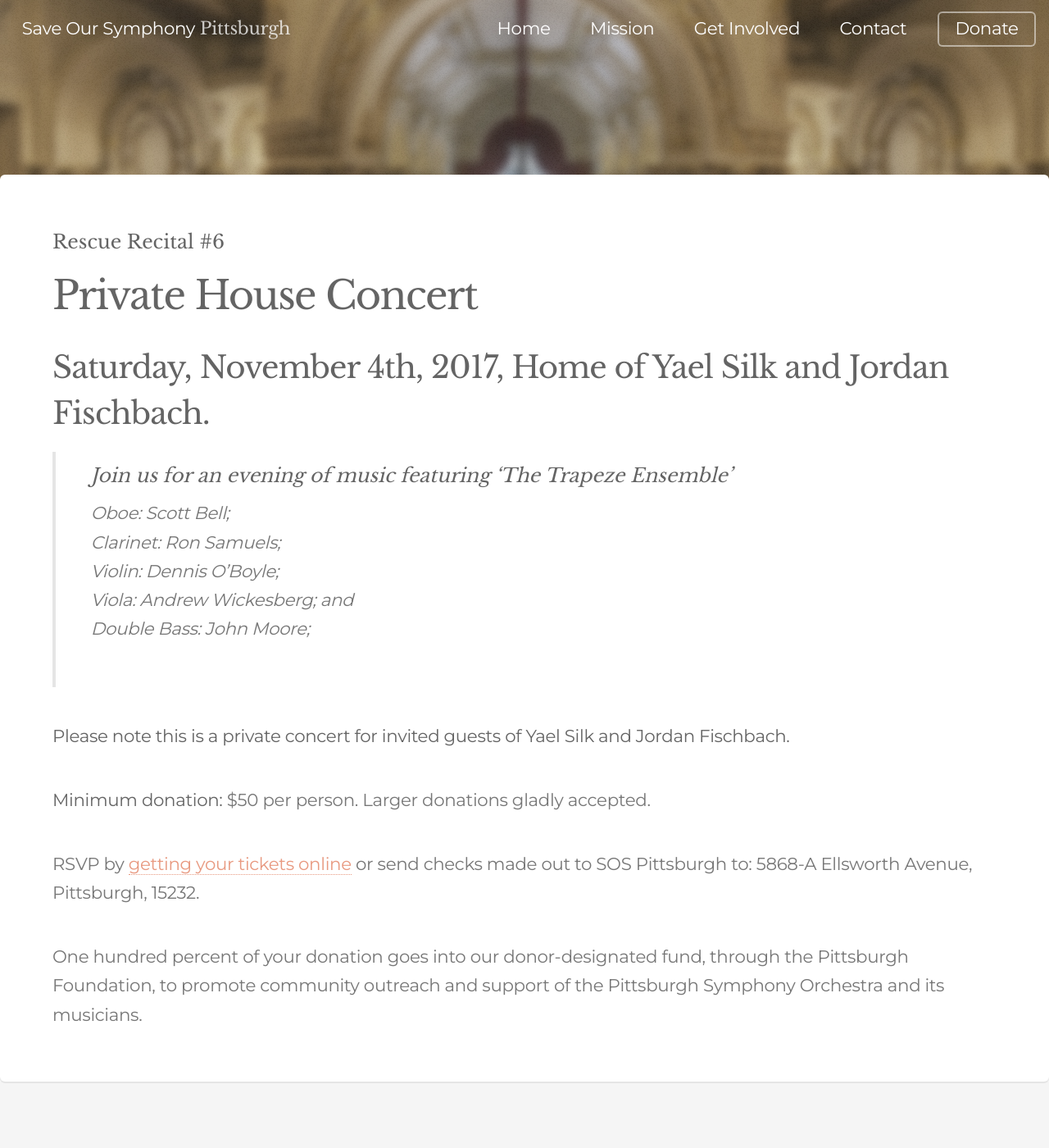
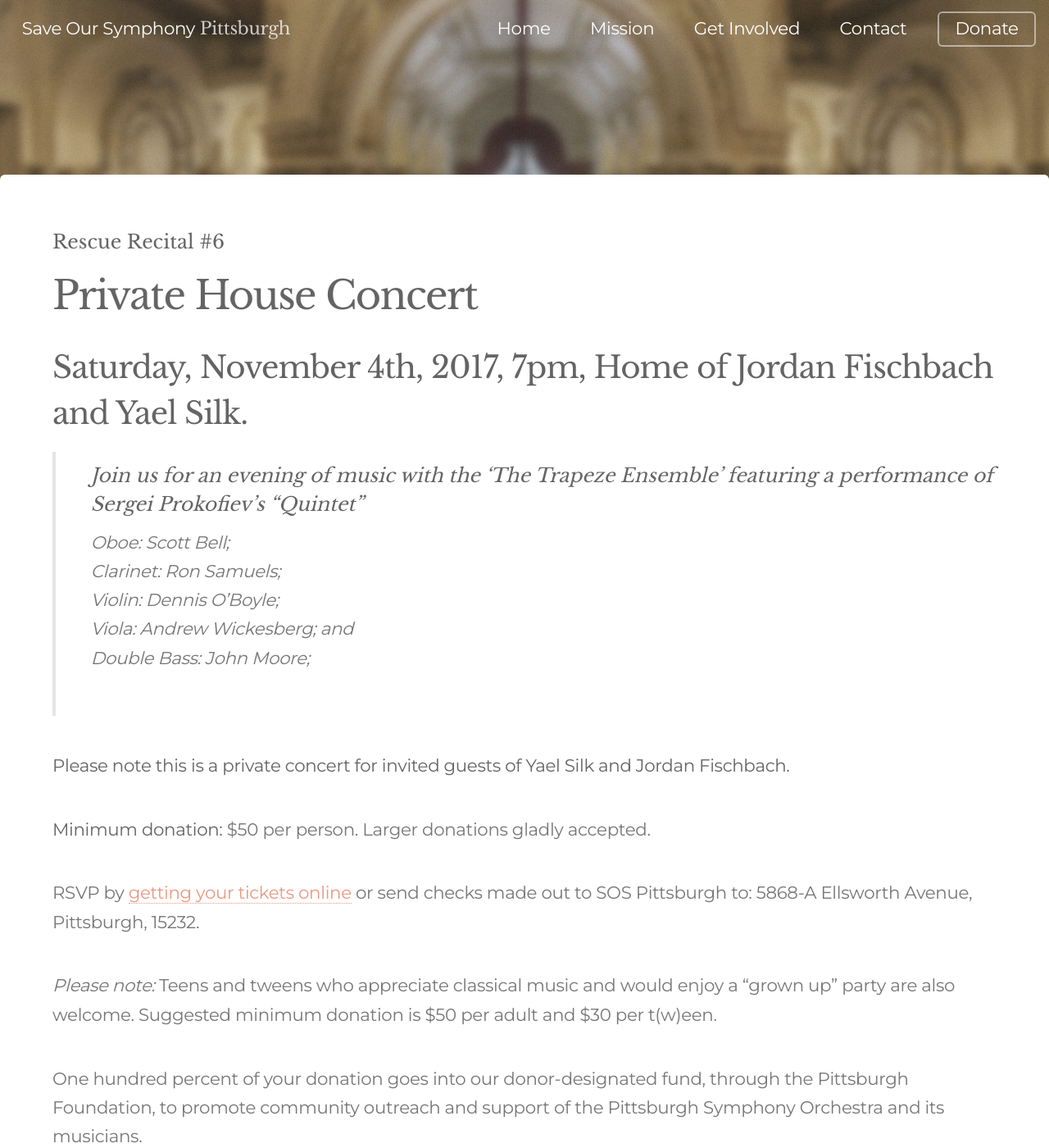
Before and after one commit to daraghbyrne/sospittsburgh, a Jekyll site: the page built from _posts/events/2017-11-04-recital-silk-fischbach.markdown, in a window 1280 px wide and 1400 px high. Shown: the whole window at 82% size. Built offline with Jekyll 4.4.1, drawn with Linux system fonts in a browser that asks for light colours; nearby versions of some CDN libraries; library files that are not in the unit come from our copies.

Commit message:
updates for rr 6

```diff
--- a/_posts/events/2017-11-04-recital-silk-fischbach.markdown
+++ b/_posts/events/2017-11-04-recital-silk-fischbach.markdown
@@ -1,16 +1,16 @@
 ---
 layout: post
 title:  "Rescue Recital #6 - Private House Concert"
-date:   2017-11-18 18:30:00 -0400
+date:   2017-11-04 19:00:00 -0400
 categories: event events
-description: "A private house concert at the Silk and Fischbach residence featuring PSO Musicians - The Trapeze Ensemble"
+description: "A private house concert at the Fischbach and Silk residence featuring PSO Musicians - The Trapeze Ensemble"
 ---
 
 #### Rescue Recital  #6
 ## Private House Concert
-### Saturday, November 4th, 2017, Home of Yael Silk and Jordan Fischbach.
+### Saturday, November 4th, 2017, 7pm, Home of Jordan Fischbach and Yael Silk.
 
-> #### Join us for an evening of music featuring _'The Trapeze Ensemble'_ <br/>
+> #### Join us for an evening of music with the _'The Trapeze Ensemble'_ featuring a performance of Sergei Prokofiev's "Quintet" <br/>
 > _Oboe:_ Scott Bell; <br/>
 > _Clarinet:_ Ron Samuels; <br/>
 > _Violin:_ Dennis O’Boyle; <br/>
@@ -23,4 +23,6 @@ __Minimum donation:__ $50 per person. Larger donations gladly accepted.
 
 RSVP by [getting your tickets online](https://squareup.com/store/save-our-symphony-pittsburgh) or send checks made out to SOS Pittsburgh to: 5868-A Ellsworth Avenue, Pittsburgh, 15232.
 
+_Please note:_ Teens and tweens who appreciate classical music and would enjoy a "grown up" party are also welcome. Suggested minimum donation is $50 per adult and $30 per t(w)een.
+
 One hundred percent of your donation goes into our donor-designated fund, through the Pittsburgh Foundation, to promote community outreach and support of the Pittsburgh Symphony Orchestra and its musicians.
```
